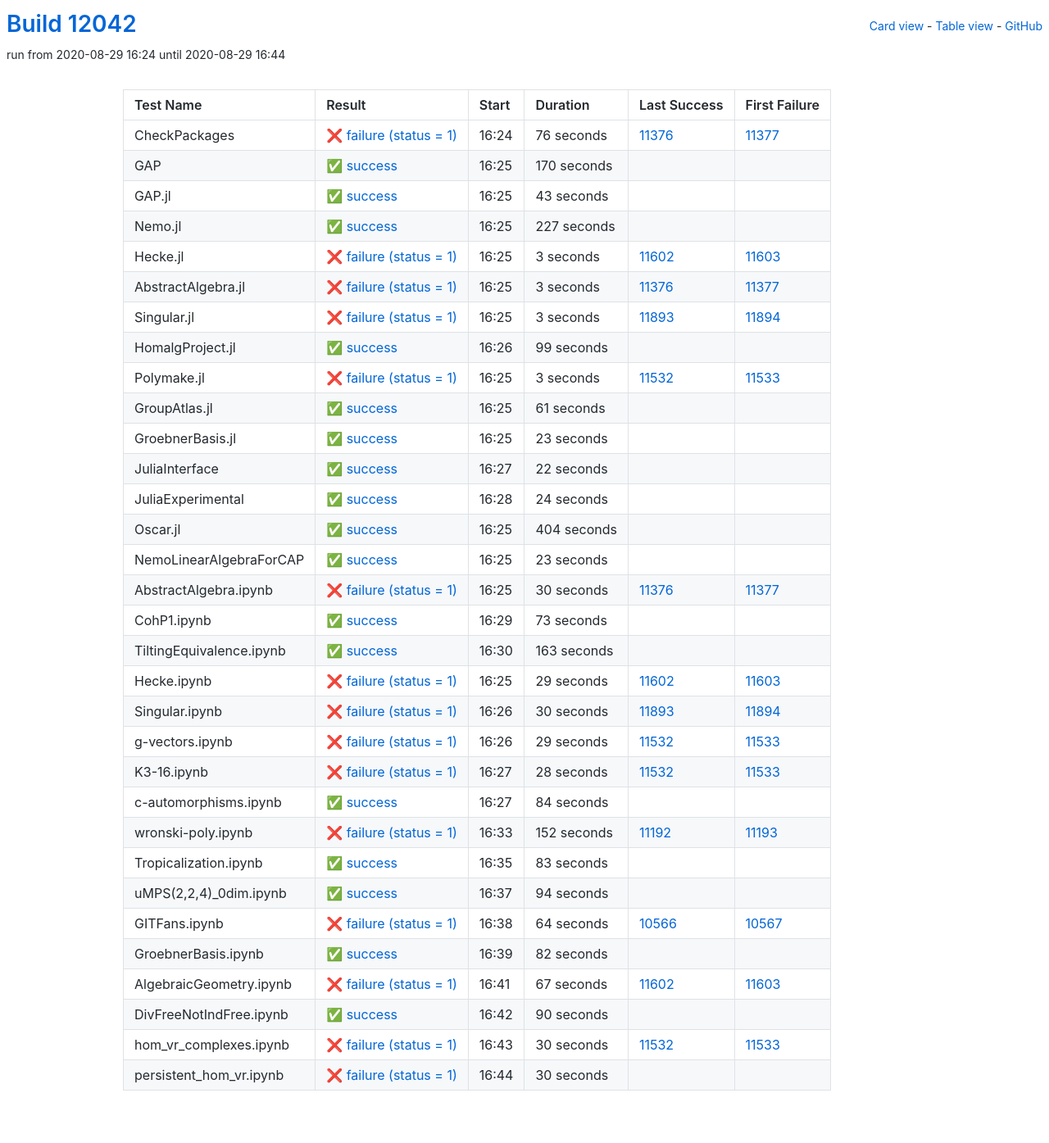
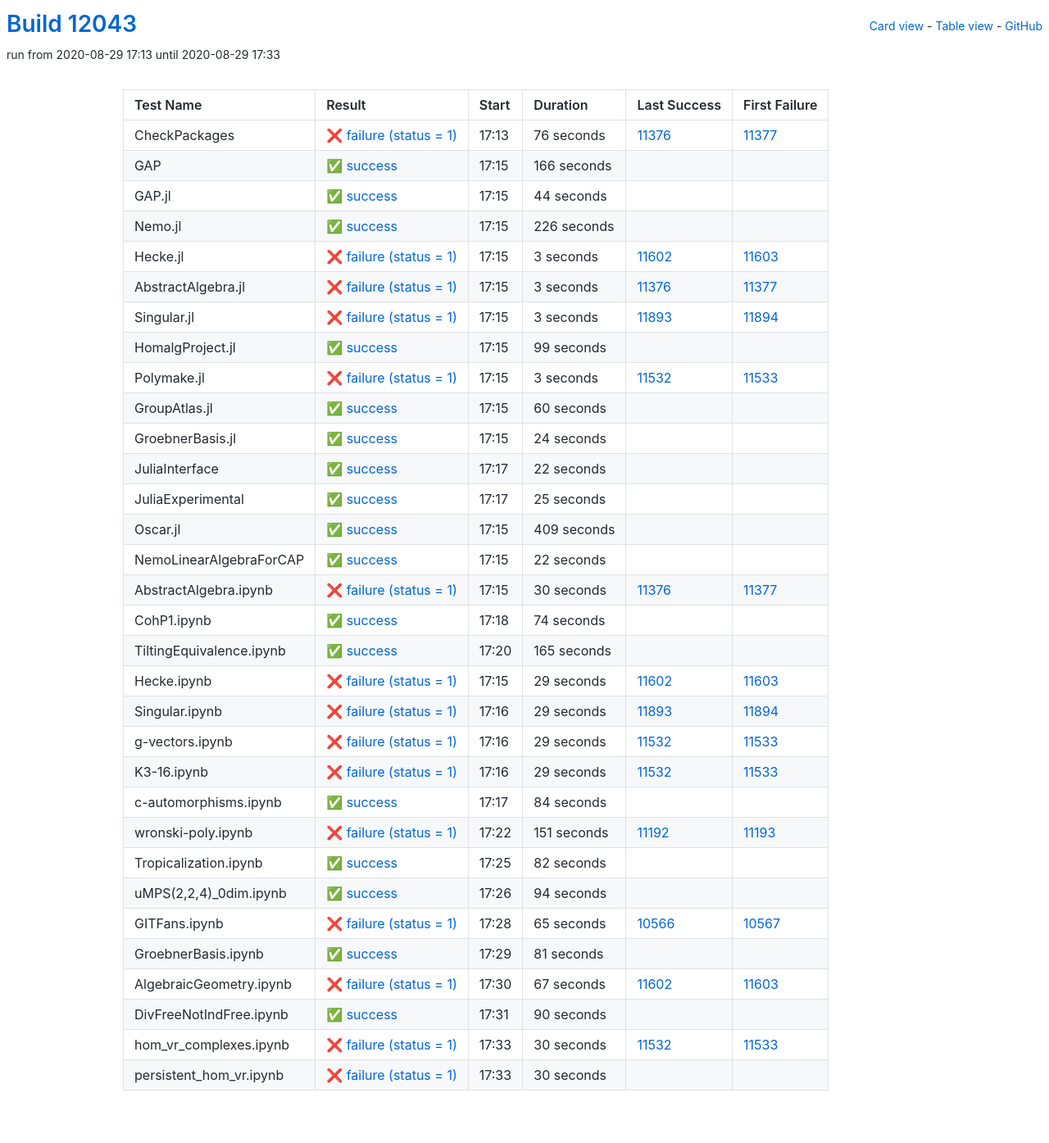
Before and after one commit to oscar-system/oscar-ci-status, a Jekyll site: the page built from table.html, in a window 1280 px wide. Shown: the whole page at 82% size. Built offline with Jekyll 4.4.1, drawn with Linux system fonts in a browser that asks for light colours.

Commit message:
Build #12043

```diff
--- a/_data/ci.yml
+++ b/_data/ci.yml
@@ -1,6 +1,6 @@
 ---
-build: 12042
-build_url: https://oscarci.mathematik.uni-kl.de/job/oscar/12042/
+build: 12043
+build_url: https://oscarci.mathematik.uni-kl.de/job/oscar/12043/
 job: oscar
 organization: oscar-system
 repo: oscar-ci-status
@@ -8,8 +8,8 @@
 tests:
 - name: CheckPackages
   id: checkpackages
-  log: https://oscarci.mathematik.uni-kl.de/job/oscar/12042/artifact/logs/build-12042/CheckPackages.log
-  start: 2020-08-29 16:24
+  log: https://oscarci.mathematik.uni-kl.de/job/oscar/12043/artifact/logs/build-12043/CheckPackages.log
+  start: 2020-08-29 17:13
   success: false
   exitcode: 1
   status: failure
@@ -20,44 +20,44 @@
   first_failure_url: https://oscarci.mathematik.uni-kl.de/job/oscar/11377/
 - name: GAP
   id: gap
-  log: https://oscarci.mathematik.uni-kl.de/job/oscar/12042/artifact/logs/build-12042/GAP.log
-  start: 2020-08-29 16:25
+  log: https://oscarci.mathematik.uni-kl.de/job/oscar/12043/artifact/logs/build-12043/GAP.log
+  start: 2020-08-29 17:15
   success: true
   exitcode: 0
   status: success
-  duration: 170
+  duration: 166
   last_success: false
   last_success_url:
   first_failure: false
   first_failure_url:
 - name: GAP.jl
   id: gap-jl
-  log: https://oscarci.mathematik.uni-kl.de/job/oscar/12042/artifact/logs/build-12042/GAP.jl.log
-  start: 2020-08-29 16:25
+  log: https://oscarci.mathematik.uni-kl.de/job/oscar/12043/artifact/logs/build-12043/GAP.jl.log
+  start: 2020-08-29 17:15
   success: true
   exitcode: 0
   status: success
-  duration: 43
+  duration: 44
   last_success: false
   last_success_url:
   first_failure: false
   first_failure_url:
 - name: Nemo.jl
   id: nemo-jl
-  log: https://oscarci.mathematik.uni-kl.de/job/oscar/12042/artifact/logs/build-12042/Nemo.jl.log
-  start: 2020-08-29 16:25
+  log: https://oscarci.mathematik.uni-kl.de/job/oscar/12043/artifact/logs/build-12043/Nemo.jl.log
+  start: 2020-08-29 17:15
   success: true
   exitcode: 0
   status: success
-  duration: 227
+  duration: 226
   last_success: false
   last_success_url:
   first_failure: false
   first_failure_url:
 - name: Hecke.jl
   id: hecke-jl
-  log: https://oscarci.mathematik.uni-kl.de/job/oscar/12042/artifact/logs/build-12042/Hecke.jl.log
-  start: 2020-08-29 16:25
+  log: https://oscarci.mathematik.uni-kl.de/job/oscar/12043/artifact/logs/build-12043/Hecke.jl.log
+  start: 2020-08-29 17:15
   success: false
   exitcode: 1
   status: failure
@@ -68,8 +68,8 @@
   first_failure_url: https://oscarci.mathematik.uni-kl.de/job/oscar/11603/
 - name: AbstractAlgebra.jl
   id: abstractalgebra-jl
-  log: https://oscarci.mathematik.uni-kl.de/job/oscar/12042/artifact/logs/build-12042/AbstractAlgebra.jl.log
-  start: 2020-08-29 16:25
+  log: https://oscarci.mathematik.uni-kl.de/job/oscar/12043/artifact/logs/build-12043/AbstractAlgebra.jl.log
+  start: 2020-08-29 17:15
   success: false
   exitcode: 1
   status: failure
@@ -80,8 +80,8 @@
   first_failure_url: https://oscarci.mathematik.uni-kl.de/job/oscar/11377/
 - name: Singular.jl
   id: singular-jl
-  log: https://oscarci.mathematik.uni-kl.de/job/oscar/12042/artifact/logs/build-12042/Singular.jl.log
-  start: 2020-08-29 16:25
+  log: https://oscarci.mathematik.uni-kl.de/job/oscar/12043/artifact/logs/build-12043/Singular.jl.log
+  start: 2020-08-29 17:15
   success: false
   exitcode: 1
   status: failure
@@ -92,8 +92,8 @@
   first_failure_url: https://oscarci.mathematik.uni-kl.de/job/oscar/11894/
 - name: HomalgProject.jl
   id: homalgproject-jl
-  log: https://oscarci.mathematik.uni-kl.de/job/oscar/12042/artifact/logs/build-12042/HomalgProject.jl.log
-  start: 2020-08-29 16:26
+  log: https://oscarci.mathematik.uni-kl.de/job/oscar/12043/artifact/logs/build-12043/HomalgProject.jl.log
+  start: 2020-08-29 17:15
   success: true
   exitcode: 0
   status: success
@@ -104,8 +104,8 @@
   first_failure_url:
 - name: Polymake.jl
   id: polymake-jl
-  log: https://oscarci.mathematik.uni-kl.de/job/oscar/12042/artifact/logs/build-12042/Polymake.jl.log
-  start: 2020-08-29 16:25
+  log: https://oscarci.mathematik.uni-kl.de/job/oscar/12043/artifact/logs/build-12043/Polymake.jl.log
+  start: 2020-08-29 17:15
   success: false
   exitcode: 1
   status: failure
@@ -116,32 +116,32 @@
   first_failure_url: https://oscarci.mathematik.uni-kl.de/job/oscar/11533/
 - name: GroupAtlas.jl
   id: groupatlas-jl
-  log: https://oscarci.mathematik.uni-kl.de/job/oscar/12042/artifact/logs/build-12042/GroupAtlas.jl.log
-  start: 2020-08-29 16:25
+  log: https://oscarci.mathematik.uni-kl.de/job/oscar/12043/artifact/logs/build-12043/GroupAtlas.jl.log
+  start: 2020-08-29 17:15
   success: true
   exitcode: 0
   status: success
-  duration: 61
+  duration: 60
   last_success: false
   last_success_url:
   first_failure: false
   first_failure_url:
 - name: GroebnerBasis.jl
   id: groebnerbasis-jl
-  log: https://oscarci.mathematik.uni-kl.de/job/oscar/12042/artifact/logs/build-12042/GroebnerBasis.jl.log
-  start: 2020-08-29 16:25
+  log: https://oscarci.mathematik.uni-kl.de/job/oscar/12043/artifact/logs/build-12043/GroebnerBasis.jl.log
+  start: 2020-08-29 17:15
   success: true
   exitcode: 0
   status: success
-  duration: 23
+  duration: 24
   last_success: false
   last_success_url:
   first_failure: false
   first_failure_url:
 - name: JuliaInterface
   id: juliainterface
-  log: https://oscarci.mathematik.uni-kl.de/job/oscar/12042/artifact/logs/build-12042/JuliaInterface.log
-  start: 2020-08-29 16:27
+  log: https://oscarci.mathematik.uni-kl.de/job/oscar/12043/artifact/logs/build-12043/JuliaInterface.log
+  start: 2020-08-29 17:17
   success: true
   exitcode: 0
   status: success
@@ -152,44 +152,44 @@
   first_failure_url:
 - name: JuliaExperimental
   id: juliaexperimental
-  log: https://oscarci.mathematik.uni-kl.de/job/oscar/12042/artifact/logs/build-12042/JuliaExperimental.log
-  start: 2020-08-29 16:28
+  log: https://oscarci.mathematik.uni-kl.de/job/oscar/12043/artifact/logs/build-12043/JuliaExperimental.log
+  start: 2020-08-29 17:17
   success: true
   exitcode: 0
   status: success
-  duration: 24
+  duration: 25
   last_success: false
   last_success_url:
   first_failure: false
   first_failure_url:
 - name: Oscar.jl
   id: oscar-jl
-  log: https://oscarci.mathematik.uni-kl.de/job/oscar/12042/artifact/logs/build-12042/Oscar.jl.log
-  start: 2020-08-29 16:25
+  log: https://oscarci.mathematik.uni-kl.de/job/oscar/12043/artifact/logs/build-12043/Oscar.jl.log
+  start: 2020-08-29 17:15
   success: true
   exitcode: 0
   status: success
-  duration: 404
+  duration: 409
   last_success: false
   last_success_url:
   first_failure: false
   first_failure_url:
 - name: NemoLinearAlgebraForCAP
   id: nemolinearalgebraforcap
-  log: https://oscarci.mathematik.uni-kl.de/job/oscar/12042/artifact/logs/build-12042/NemoLinearAlgebraForCAP.log
-  start: 2020-08-29 16:25
+  log: https://oscarci.mathematik.uni-kl.de/job/oscar/12043/artifact/logs/build-12043/NemoLinearAlgebraForCAP.log
+  start: 2020-08-29 17:15
   success: true
   exitcode: 0
   status: success
-  duration: 23
+  duration: 22
   last_success: false
   last_success_url:
   first_failure: false
   first_failure_url:
 - name: AbstractAlgebra.ipynb
   id: abstractalgebra-ipynb
-  log: https://oscarci.mathematik.uni-kl.de/job/oscar/12042/artifact/logs/build-12042/AbstractAlgebra.ipynb.log
-  start: 2020-08-29 16:25
+  log: https://oscarci.mathematik.uni-kl.de/job/oscar/12043/artifact/logs/build-12043/AbstractAlgebra.ipynb.log
+  start: 2020-08-29 17:15
   success: false
   exitcode: 1
   status: failure
@@ -200,32 +200,32 @@
   first_failure_url: https://oscarci.mathematik.uni-kl.de/job/oscar/11377/
 - name: CohP1.ipynb
   id: cohp1-ipynb
-  log: https://oscarci.mathematik.uni-kl.de/job/oscar/12042/artifact/logs/build-12042/CohP1.ipynb.log
-  start: 2020-08-29 16:29
+  log: https://oscarci.mathematik.uni-kl.de/job/oscar/12043/artifact/logs/build-12043/CohP1.ipynb.log
+  start: 2020-08-29 17:18
   success: true
   exitcode: 0
   status: success
-  duration: 73
+  duration: 74
   last_success: false
   last_success_url:
   first_failure: false
   first_failure_url:
 - name: TiltingEquivalence.ipynb
   id: tiltingequivalence-ipynb
-  log: https://oscarci.mathematik.uni-kl.de/job/oscar/12042/artifact/logs/build-12042/TiltingEquivalence.ipynb.log
-  start: 2020-08-29 16:30
+  log: https://oscarci.mathematik.uni-kl.de/job/oscar/12043/artifact/logs/build-12043/TiltingEquivalence.ipynb.log
+  start: 2020-08-29 17:20
   success: true
   exitcode: 0
   status: success
-  duration: 163
+  duration: 165
   last_success: false
   last_success_url:
   first_failure: false
   first_failure_url:
 - name: Hecke.ipynb
   id: hecke-ipynb
-  log: https://oscarci.mathematik.uni-kl.de/job/oscar/12042/artifact/logs/build-12042/Hecke.ipynb.log
-  start: 2020-08-29 16:25
+  log: https://oscarci.mathematik.uni-kl.de/job/oscar/12043/artifact/logs/build-12043/Hecke.ipynb.log
+  start: 2020-08-29 17:15
   success: false
   exitcode: 1
   status: failure
@@ -236,20 +236,20 @@
   first_failure_url: https://oscarci.mathematik.uni-kl.de/job/oscar/11603/
 - name: Singular.ipynb
   id: singular-ipynb
-  log: https://oscarci.mathematik.uni-kl.de/job/oscar/12042/artifact/logs/build-12042/Singular.ipynb.log
-  start: 2020-08-29 16:26
+  log: https://oscarci.mathematik.uni-kl.de/job/oscar/12043/artifact/logs/build-12043/Singular.ipynb.log
+  start: 2020-08-29 17:16
   success: false
   exitcode: 1
   status: failure
-  duration: 30
+  duration: 29
   last_success: 11893
   last_success_url: https://oscarci.mathematik.uni-kl.de/job/oscar/11893/
   first_failure: 11894
   first_failure_url: https://oscarci.mathematik.uni-kl.de/job/oscar/11894/
 - name: g-vectors.ipynb
   id: g-vectors-ipynb
-  log: https://oscarci.mathematik.uni-kl.de/job/oscar/12042/artifact/logs/build-12042/g-vectors.ipynb.log
-  start: 2020-08-29 16:26
+  log: https://oscarci.mathematik.uni-kl.de/job/oscar/12043/artifact/logs/build-12043/g-vectors.ipynb.log
+  start: 2020-08-29 17:16
   success: false
   exitcode: 1
   status: failure
@@ -260,20 +260,20 @@
   first_failure_url: https://oscarci.mathematik.uni-kl.de/job/oscar/11533/
 - name: K3-16.ipynb
   id: k3-16-ipynb
-  log: https://oscarci.mathematik.uni-kl.de/job/oscar/12042/artifact/logs/build-12042/K3-16.ipynb.log
-  start: 2020-08-29 16:27
+  log: https://oscarci.mathematik.uni-kl.de/job/oscar/12043/artifact/logs/build-12043/K3-16.ipynb.log
+  start: 2020-08-29 17:16
   success: false
   exitcode: 1
   status: failure
-  duration: 28
+  duration: 29
   last_success: 11532
   last_success_url: https://oscarci.mathematik.uni-kl.de/job/oscar/11532/
   first_failure: 11533
   first_failure_url: https://oscarci.mathematik.uni-kl.de/job/oscar/11533/
 - name: c-automorphisms.ipynb
   id: c-automorphisms-ipynb
-  log: https://oscarci.mathematik.uni-kl.de/job/oscar/12042/artifact/logs/build-12042/c-automorphisms.ipynb.log
-  start: 2020-08-29 16:27
+  log: https://oscarci.mathematik.uni-kl.de/job/oscar/12043/artifact/logs/build-12043/c-automorphisms.ipynb.log
+  start: 2020-08-29 17:17
   success: true
   exitcode: 0
   status: success
@@ -284,32 +284,32 @@
   first_failure_url:
 - name: wronski-poly.ipynb
   id: wronski-poly-ipynb
-  log: https://oscarci.mathematik.uni-kl.de/job/oscar/12042/artifact/logs/build-12042/wronski-poly.ipynb.log
-  start: 2020-08-29 16:33
+  log: https://oscarci.mathematik.uni-kl.de/job/oscar/12043/artifact/logs/build-12043/wronski-poly.ipynb.log
+  start: 2020-08-29 17:22
   success: false
   exitcode: 1
   status: failure
-  duration: 152
+  duration: 151
   last_success: 11192
   last_success_url: https://oscarci.mathematik.uni-kl.de/job/oscar/11192/
   first_failure: 11193
   first_failure_url: https://oscarci.mathematik.uni-kl.de/job/oscar/11193/
 - name: Tropicalization.ipynb
   id: tropicalization-ipynb
-  log: https://oscarci.mathematik.uni-kl.de/job/oscar/12042/artifact/logs/build-12042/Tropicalization.ipynb.log
-  start: 2020-08-29 16:35
+  log: https://oscarci.mathematik.uni-kl.de/job/oscar/12043/artifact/logs/build-12043/Tropicalization.ipynb.log
+  start: 2020-08-29 17:25
   success: true
   exitcode: 0
   status: success
-  duration: 83
+  duration: 82
   last_success: false
   last_success_url:
   first_failure: false
   first_failure_url:
 - name: uMPS(2,2,4)_0dim.ipynb
   id: umps-2-2-4-0dim-ipynb
-  log: https://oscarci.mathematik.uni-kl.de/job/oscar/12042/artifact/logs/build-12042/uMPS-2-2-4-_0dim.ipynb.log
-  start: 2020-08-29 16:37
+  log: https://oscarci.mathematik.uni-kl.de/job/oscar/12043/artifact/logs/build-12043/uMPS-2-2-4-_0dim.ipynb.log
+  start: 2020-08-29 17:26
   success: true
   exitcode: 0
   status: success
@@ -320,32 +320,32 @@
   first_failure_url:
 - name: GITFans.ipynb
   id: gitfans-ipynb
-  log: https://oscarci.mathematik.uni-kl.de/job/oscar/12042/artifact/logs/build-12042/GITFans.ipynb.log
-  start: 2020-08-29 16:38
+  log: https://oscarci.mathematik.uni-kl.de/job/oscar/12043/artifact/logs/build-12043/GITFans.ipynb.log
+  start: 2020-08-29 17:28
   success: false
   exitcode: 1
   status: failure
-  duration: 64
+  duration: 65
   last_success: 10566
   last_success_url: https://oscarci.mathematik.uni-kl.de/job/oscar/10566/
   first_failure: 10567
   first_failure_url: https://oscarci.mathematik.uni-kl.de/job/oscar/10567/
 - name: GroebnerBasis.ipynb
   id: groebnerbasis-ipynb
-  log: https://oscarci.mathematik.uni-kl.de/job/oscar/12042/artifact/logs/build-12042/GroebnerBasis.ipynb.log
-  start: 2020-08-29 16:39
+  log: https://oscarci.mathematik.uni-kl.de/job/oscar/12043/artifact/logs/build-12043/GroebnerBasis.ipynb.log
+  start: 2020-08-29 17:29
   success: true
   exitcode: 0
   status: success
-  duration: 82
+  duration: 81
   last_success: false
   last_success_url:
   first_failure: false
   first_failure_url:
 - name: AlgebraicGeometry.ipynb
   id: algebraicgeometry-ipynb
-  log: https://oscarci.mathematik.uni-kl.de/job/oscar/12042/artifact/logs/build-12042/AlgebraicGeometry.ipynb.log
-  start: 2020-08-29 16:41
+  log: https://oscarci.mathematik.uni-kl.de/job/oscar/12043/artifact/logs/build-12043/AlgebraicGeometry.ipynb.log
+  start: 2020-08-29 17:30
   success: false
   exitcode: 1
   status: failure
@@ -356,8 +356,8 @@
   first_failure_url: https://oscarci.mathematik.uni-kl.de/job/oscar/11603/
 - name: DivFreeNotIndFree.ipynb
   id: divfreenotindfree-ipynb
-  log: https://oscarci.mathematik.uni-kl.de/job/oscar/12042/artifact/logs/build-12042/DivFreeNotIndFree.ipynb.log
-  start: 2020-08-29 16:42
+  log: https://oscarci.mathematik.uni-kl.de/job/oscar/12043/artifact/logs/build-12043/DivFreeNotIndFree.ipynb.log
+  start: 2020-08-29 17:31
   success: true
   exitcode: 0
   status: success
@@ -368,8 +368,8 @@
   first_failure_url:
 - name: hom_vr_complexes.ipynb
   id: hom-vr-complexes-ipynb
-  log: https://oscarci.mathematik.uni-kl.de/job/oscar/12042/artifact/logs/build-12042/hom_vr_complexes.ipynb.log
-  start: 2020-08-29 16:43
+  log: https://oscarci.mathematik.uni-kl.de/job/oscar/12043/artifact/logs/build-12043/hom_vr_complexes.ipynb.log
+  start: 2020-08-29 17:33
   success: false
   exitcode: 1
   status: failure
@@ -380,8 +380,8 @@
   first_failure_url: https://oscarci.mathematik.uni-kl.de/job/oscar/11533/
 - name: persistent_hom_vr.ipynb
   id: persistent-hom-vr-ipynb
-  log: https://oscarci.mathematik.uni-kl.de/job/oscar/12042/artifact/logs/build-12042/persistent_hom_vr.ipynb.log
-  start: 2020-08-29 16:44
+  log: https://oscarci.mathematik.uni-kl.de/job/oscar/12043/artifact/logs/build-12043/persistent_hom_vr.ipynb.log
+  start: 2020-08-29 17:33
   success: false
   exitcode: 1
   status: failure
```
Also changed, not shown: README.md.
